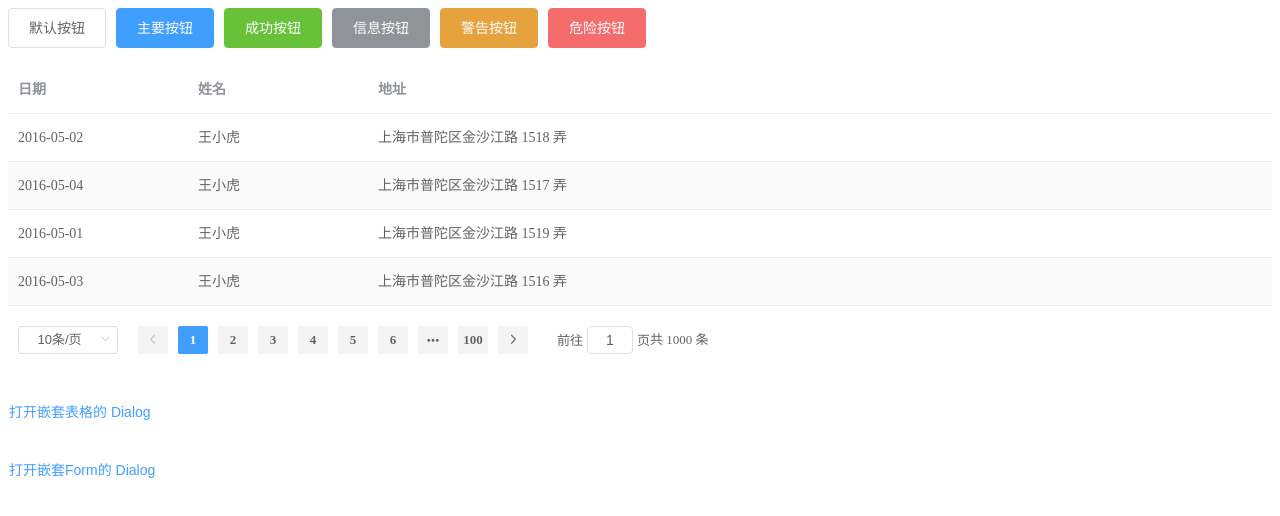
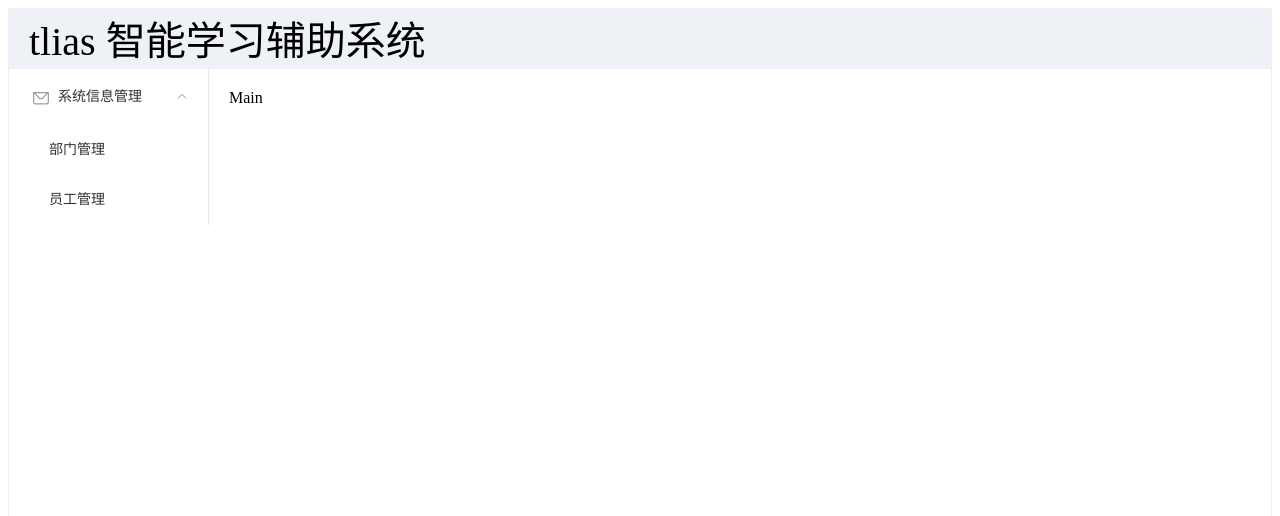
Before and after one commit to FoggyMemories/JavaWebCode, a Vue app in the folder vue/vue-project/: page / in a window 1280 px wide. Shown: the top 516 px of the page. Built offline with nearby package versions, Linux system fonts and the light colour scheme.

Commit message:
element-tlias智能学习辅助系统

```diff
--- a/vue/vue-project/src/App.vue
+++ b/vue/vue-project/src/App.vue
@@ -1,14 +1,21 @@
 <template>
   <div>
     <!--<h1>{{ message}}</h1>-->
-    <element-view></element-view>
+    <!--<element-view></element-view>-->
+
+    <!--  员工管理  -->
+    <emp-view></emp-view>
   </div>
 </template>
 <script>
-import ElementView from "@/views/element/ElementView.vue";
+/*import ElementView from "@/views/element/ElementView.vue";*/
+
+import EmpView from "@/views/tlias/EmpView.vue";
 
 export default {
-  components: {ElementView},
+  components: {
+    EmpView
+    /*ElementView*/},
   data() {
     return {
       message: "Hello Vue"
--- /dev/null
+++ b/vue/vue-project/src/views/tlias/EmpView.vue
@@ -0,0 +1,28 @@
+<template>
+  <div>
+    <el-container style="height: 700px; border: 1px solid #eee">
+      <el-header style="font-size: 40px; background-color: rgb(238, 241, 246);">tlias 智能学习辅助系统</el-header>
+      <el-container>
+        <el-aside width="200px">
+          <el-menu :default-openeds="['1', '3']">
+            <el-submenu index="1">
+              <template slot="title"><i class="el-icon-message"></i>系统信息管理</template>
+                <el-menu-item index="1-1">部门管理</el-menu-item>
+                <el-menu-item index="1-2">员工管理</el-menu-item>
+            </el-submenu>
+          </el-menu>
+        </el-aside>
+        <el-main>Main</el-main>
+      </el-container>
+    </el-container>
+  </div>
+</template>
+
+
+<script>
+export default {}
+</script>
+
+<style>
+
+</style>
```
